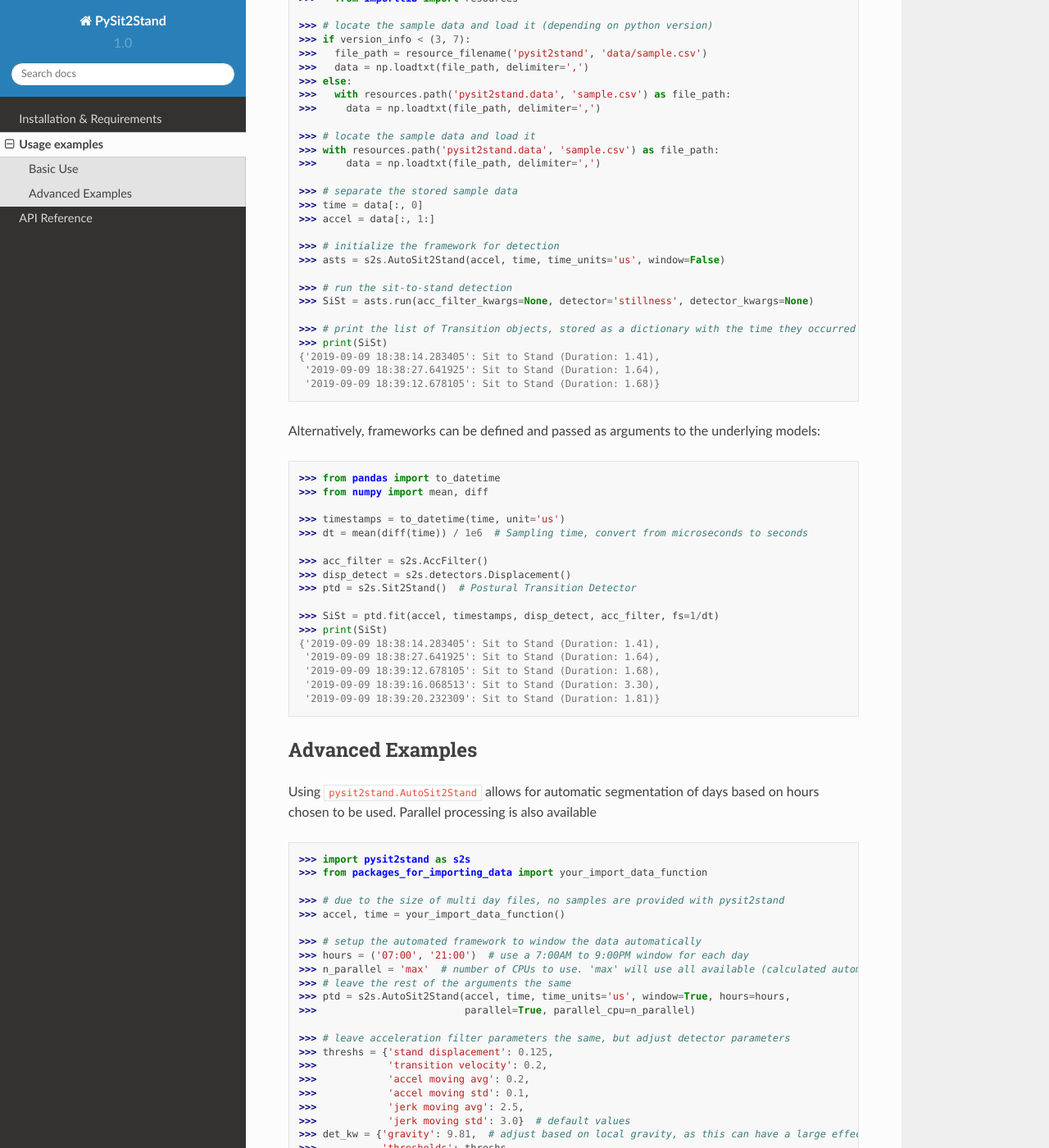
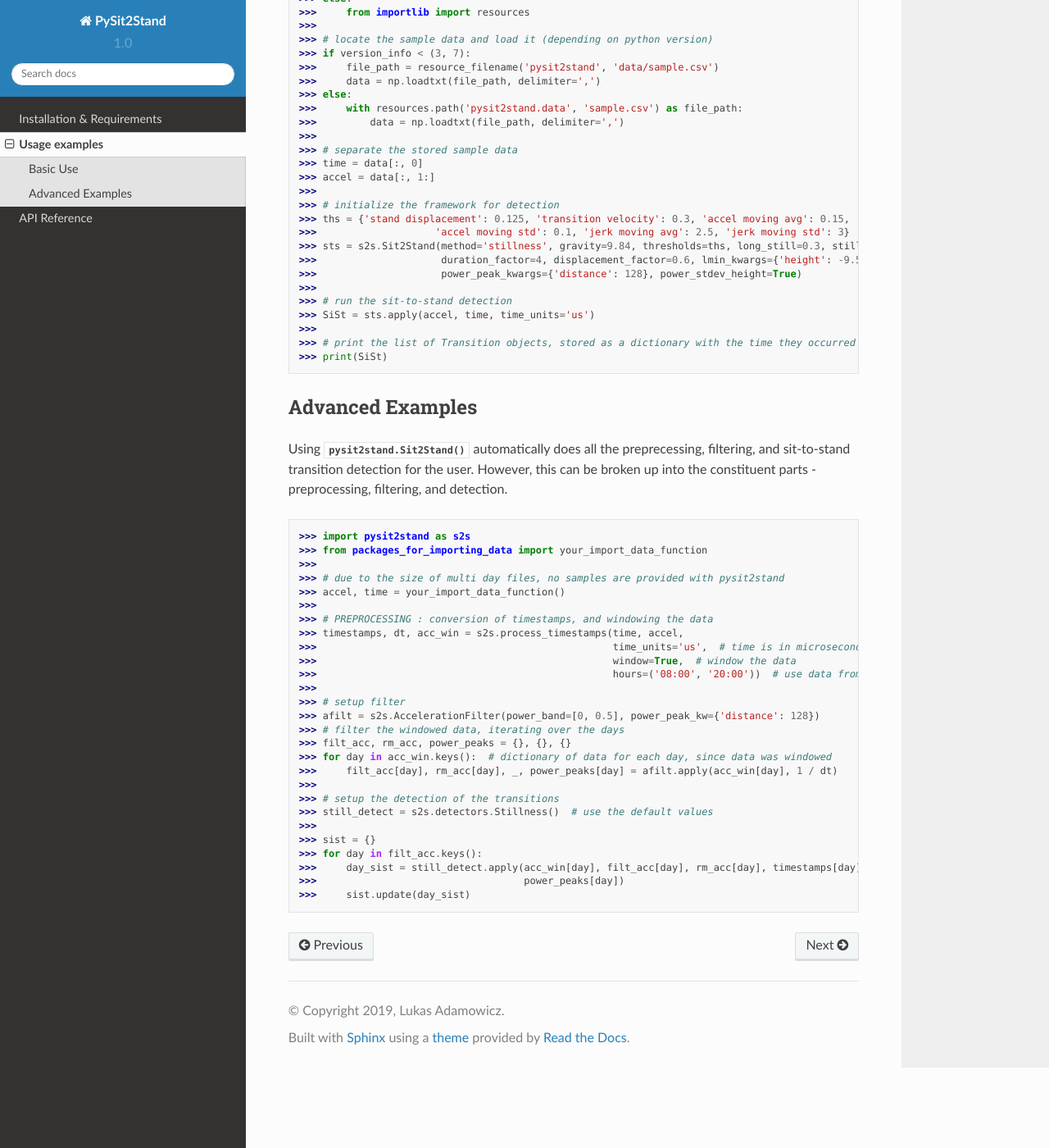
Before and after one commit to pfizer-opensource/sit2standpy, a Sphinx documentation site: the page built from docs/usage.rst, in a window 1280 px wide and 1400 px high, scrolled down 419 px. Shown: the whole window at 82% size. Built offline with Sphinx 7.4.7 and the Read the Docs theme 2.0.0, drawn with Linux system fonts in a browser that asks for light colours; some of the changed text lies outside the part shown.

Commit message:
Split each function/class into its own page for the documentation

```diff
--- a/docs/index.rst
+++ b/docs/index.rst
@@ -35,8 +35,8 @@
 Papers
 ------
 
-.. [1] L. Adamowicz, I. Karahonoglu, S. Patel. ``Sit-to-Stand Detection Using Only Lumbar Acceleration: Clinical and Home Application.'' In-preparation.
-.. [2] L. Adamowicz. ``PySit2Stand: Python package for Sit-to-Stand transition detection and quantification.'' Journal of Open Source Software. In-preparation.
+.. [1] L. Adamowicz, I. Karahonoglu, S. Patel. "Sit-to-Stand Detection Using Only Lumbar Acceleration: Clinical and Home Application.'' In-preparation.
+.. [2] L. Adamowicz, S. Patel. "PySit2Stand: Python package for Sit-to-Stand transition detection and quantification.'' Journal of Open Source Software. In-preparation.
 
 
 Contents
--- a/docs/ref/core.rst
+++ b/docs/ref/core.rst
@@ -7,3 +7,8 @@
 .. toctree::
 
     core.Sit2Stand
+    processing.AccelerationFilter
+    processing.process_timestamps
+    quantify.TransitionQuantifier
+    utility.Transition
+    utility.mov_stats
--- a/docs/ref/index.rst
+++ b/docs/ref/index.rst
@@ -8,5 +8,3 @@
 
   core
   detectors
-  transitions
-  misc
--- /dev/null
+++ b/docs/ref/processing.process_timestamps.rst
@@ -0,0 +1,6 @@
+pysit2stand.process_timestamps
+------------------------------
+
+.. currentmodule:: pysit2stand
+
+.. autofunction:: process_timestamps
--- a/docs/usage.rst
+++ b/docs/usage.rst
@@ -11,102 +11,72 @@
 
 .. code-block:: python
 
-  >>> import pysit2stand as s2s
-  >>> import numpy as np  # importing sample data
-  >>> if version_info < (3, 7):
-  >>>   from pkg_resources import resource_filename
-  >>> else:
-  >>>   from importlib import resources
-
-  >>> # locate the sample data and load it (depending on python version)
-  >>> if version_info < (3, 7):
-  >>>   file_path = resource_filename('pysit2stand', 'data/sample.csv')
-  >>>   data = np.loadtxt(file_path, delimiter=',')
-  >>> else:
-  >>>   with resources.path('pysit2stand.data', 'sample.csv') as file_path:
-  >>>     data = np.loadtxt(file_path, delimiter=',')
-
-  >>> # locate the sample data and load it
-  >>> with resources.path('pysit2stand.data', 'sample.csv') as file_path:
-  >>>     data = np.loadtxt(file_path, delimiter=',')
-
-  >>> # separate the stored sample data
-  >>> time = data[:, 0]
-  >>> accel = data[:, 1:]
-
-  >>> # initialize the framework for detection
-  >>> asts = s2s.AutoSit2Stand(accel, time, time_units='us', window=False)
-
-  >>> # run the sit-to-stand detection
-  >>> SiSt = asts.run(acc_filter_kwargs=None, detector='stillness', detector_kwargs=None)
-
-  >>> # print the list of Transition objects, stored as a dictionary with the time they occurred
-  >>> print(SiSt)
-  {'2019-09-09 18:38:14.283405': Sit to Stand (Duration: 1.41),
-   '2019-09-09 18:38:27.641925': Sit to Stand (Duration: 1.64),
-   '2019-09-09 18:39:12.678105': Sit to Stand (Duration: 1.68)}
-
-
-Alternatively, frameworks can be defined and passed as arguments to the underlying models:
-
-.. code-block:: python
-
-  >>> from pandas import to_datetime
-  >>> from numpy import mean, diff
-
-  >>> timestamps = to_datetime(time, unit='us')
-  >>> dt = mean(diff(time)) / 1e6  # Sampling time, convert from microseconds to seconds
-
-  >>> acc_filter = s2s.AccFilter()
-  >>> disp_detect = s2s.detectors.Displacement()
-  >>> ptd = s2s.Sit2Stand()  # Postural Transition Detector
-
-  >>> SiSt = ptd.fit(accel, timestamps, disp_detect, acc_filter, fs=1/dt)
-  >>> print(SiSt)
-  {'2019-09-09 18:38:14.283405': Sit to Stand (Duration: 1.41),
-   '2019-09-09 18:38:27.641925': Sit to Stand (Duration: 1.64),
-   '2019-09-09 18:39:12.678105': Sit to Stand (Duration: 1.68),
-   '2019-09-09 18:39:16.068513': Sit to Stand (Duration: 3.30),
-   '2019-09-09 18:39:20.232309': Sit to Stand (Duration: 1.81)}
+    >>> import pysit2stand as s2s
+    >>> import numpy as np  # importing sample data
+    >>> from sys import version_info
+    >>> if version_info < (3, 7):
+    >>>     from pkg_resources import resource_filename
+    >>> else:
+    >>>     from importlib import resources
+    >>>
+    >>> # locate the sample data and load it (depending on python version)
+    >>> if version_info < (3, 7):
+    >>>     file_path = resource_filename('pysit2stand', 'data/sample.csv')
+    >>>     data = np.loadtxt(file_path, delimiter=',')
+    >>> else:
+    >>>     with resources.path('pysit2stand.data', 'sample.csv') as file_path:
+    >>>         data = np.loadtxt(file_path, delimiter=',')
+    >>>
+    >>> # separate the stored sample data
+    >>> time = data[:, 0]
+    >>> accel = data[:, 1:]
+    >>>
+    >>> # initialize the framework for detection
+    >>> ths = {'stand displacement': 0.125, 'transition velocity': 0.3, 'accel moving avg': 0.15,
+    >>>                    'accel moving std': 0.1, 'jerk moving avg': 2.5, 'jerk moving std': 3}
+    >>> sts = s2s.Sit2Stand(method='stillness', gravity=9.84, thresholds=ths, long_still=0.3, still_window=0.3,
+    >>>                     duration_factor=4, displacement_factor=0.6, lmin_kwargs={'height': -9.5}, power_band=[0, 0.5],
+    >>>                     power_peak_kwargs={'distance': 128}, power_stdev_height=True)
+    >>>
+    >>> # run the sit-to-stand detection
+    >>> SiSt = sts.apply(accel, time, time_units='us')
+    >>>
+    >>> # print the list of Transition objects, stored as a dictionary with the time they occurred
+    >>> print(SiSt)
 
 Advanced Examples
 -----------------
 
-Using ``pysit2stand.AutoSit2Stand`` allows for automatic segmentation of days based on hours chosen to be used. Parallel processing is also available
+Using :meth:`pysit2stand.Sit2Stand` automatically does all the preprecessing, filtering, and sit-to-stand transition
+detection for the user. However, this can be broken up into the constituent parts - preprocessing, filtering, and
+detection.
 
 .. code-block:: python
 
-  >>> import pysit2stand as s2s
-  >>> from packages_for_importing_data import your_import_data_function
-
-  >>> # due to the size of multi day files, no samples are provided with pysit2stand
-  >>> accel, time = your_import_data_function()
-
-  >>> # setup the automated framework to window the data automatically
-  >>> hours = ('07:00', '21:00')  # use a 7:00AM to 9:00PM window for each day
-  >>> n_parallel = 'max'  # number of CPUs to use. 'max' will use all available (calculated automatically)
-  >>> # leave the rest of the arguments the same
-  >>> ptd = s2s.AutoSit2Stand(accel, time, time_units='us', window=True, hours=hours,
-  >>>                         parallel=True, parallel_cpu=n_parallel)
-
-  >>> # leave acceleration filter parameters the same, but adjust detector parameters
-  >>> threshs = {'stand displacement': 0.125,
-  >>>            'transition velocity': 0.2,
-  >>>            'accel moving avg': 0.2,
-  >>>            'accel moving std': 0.1,
-  >>>            'jerk moving avg': 2.5,
-  >>>            'jerk moving std': 3.0}  # default values
-  >>> det_kw = {'gravity': 9.81,  # adjust based on local gravity, as this can have a large effect on the results
-  >>>           'thresholds': threshs,
-  >>>           'gravity_pass_ord': 6,  #  up from 4
-  >>>           'gravity_pass_cut': 0.6,  #  down from 0.8
-  >>>           'long_still': 1.0,  # up from 0.5s
-  >>>           'moving_window': 0.3,
-  >>>           'duration_factor': 10,
-  >>>           'displacement_factor': 0.5,  # down from 0.75
-  >>>           'lmax_kwargs': None,
-  >>>           'lmin_kwargs': dict(height=-9.5)  # add a height constraint
-  >>>           }
-
-  >>> # run the sit-to-stand detection
-  >>> SiSt = ptd.run(acc_filter_kwargs=None, detector='stillness', detector_kwargs=det_kw)
+    >>> import pysit2stand as s2s
+    >>> from packages_for_importing_data import your_import_data_function
+    >>>
+    >>> # due to the size of multi day files, no samples are provided with pysit2stand
+    >>> accel, time = your_import_data_function()
+    >>>
+    >>> # PREPROCESSING : conversion of timestamps, and windowing the data
+    >>> timestamps, dt, acc_win = s2s.process_timestamps(time, accel,
+    >>>                                                  time_units='us',  # time is in microseconds since the epoch
+    >>>                                                  window=True,  # window the data
+    >>>                                                  hours=('08:00', '20:00'))  # use data from 8am to 8pm each day
+    >>>
+    >>> # setup filter
+    >>> afilt = s2s.AccelerationFilter(power_band=[0, 0.5], power_peak_kw={'distance': 128})
+    >>> # filter the windowed data, iterating over the days
+    >>> filt_acc, rm_acc, power_peaks = {}, {}, {}
+    >>> for day in acc_win.keys():  # dictionary of data for each day, since data was windowed
+    >>>     filt_acc[day], rm_acc[day], _, power_peaks[day] = afilt.apply(acc_win[day], 1 / dt)
+    >>>
+    >>> # setup the detection of the transitions
+    >>> still_detect = s2s.detectors.Stillness()  # use the default values
+    >>>
+    >>> sist = {}
+    >>> for day in filt_acc.keys():
+    >>>     day_sist = still_detect.apply(acc_win[day], filt_acc[day], rm_acc[day], timestamps[day], dt,
+    >>>                                   power_peaks[day])
+    >>>     sist.update(day_sist)
```
Also changed, not shown: README.md (+12 -5 lines), docs/ref/detectors.Displacement.rst (added, +7 -0 lines), docs/ref/detectors.Stillness.rst (added, +7 -0 lines), docs/ref/detectors.rst (+6 -11 lines), docs/ref/misc.rst (deleted, +0 -10 lines), docs/ref/processing.AccelerationFilter.rst (added, +7 -0 lines), docs/ref/quantify.TransitionQuantifier.rst (added, +7 -0 lines), docs/ref/transitions.rst (deleted, +0 -16 lines), docs/ref/utility.Transition.rst (added, +7 -0 lines), docs/ref/utility.mov_stats.rst (added, +7 -0 lines).
